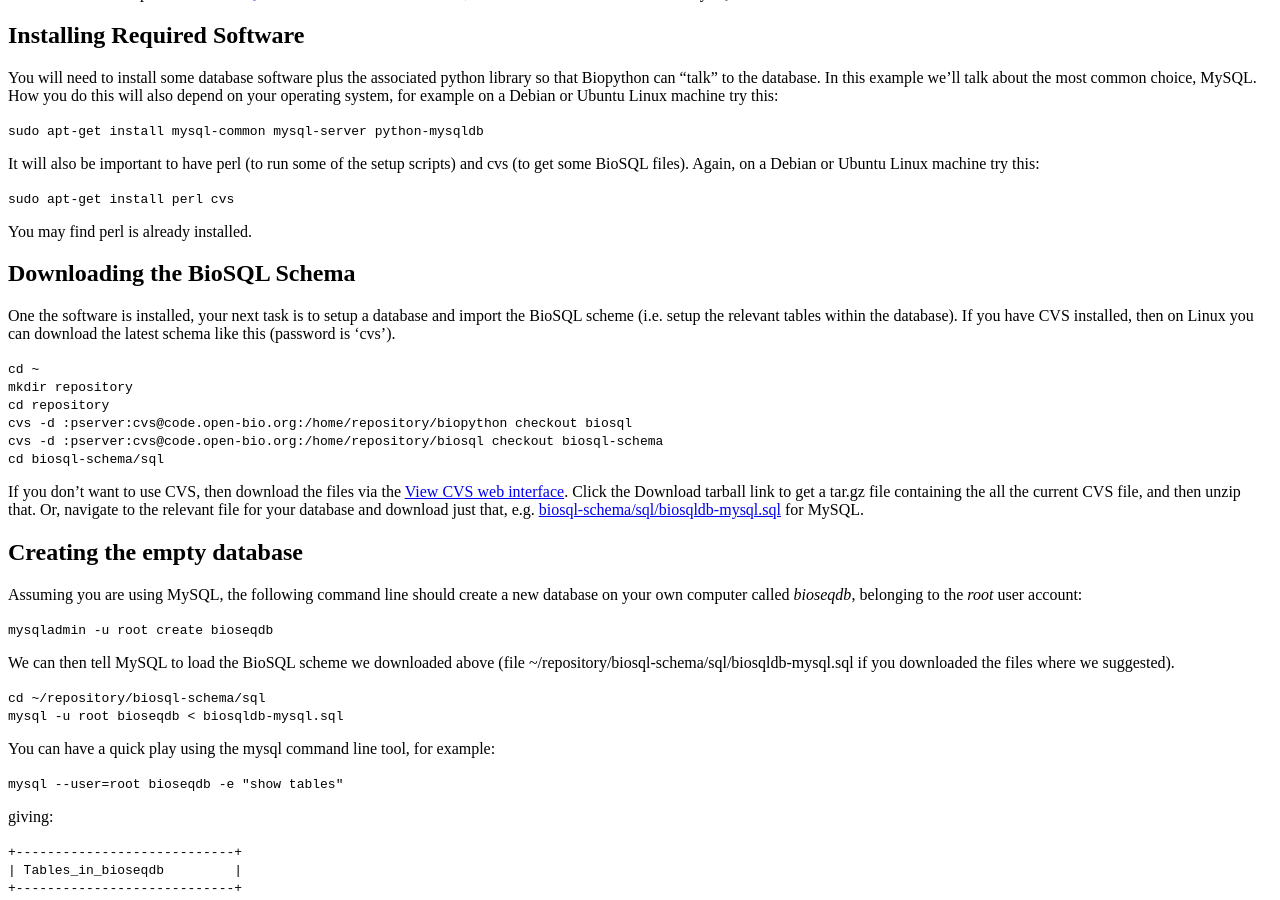
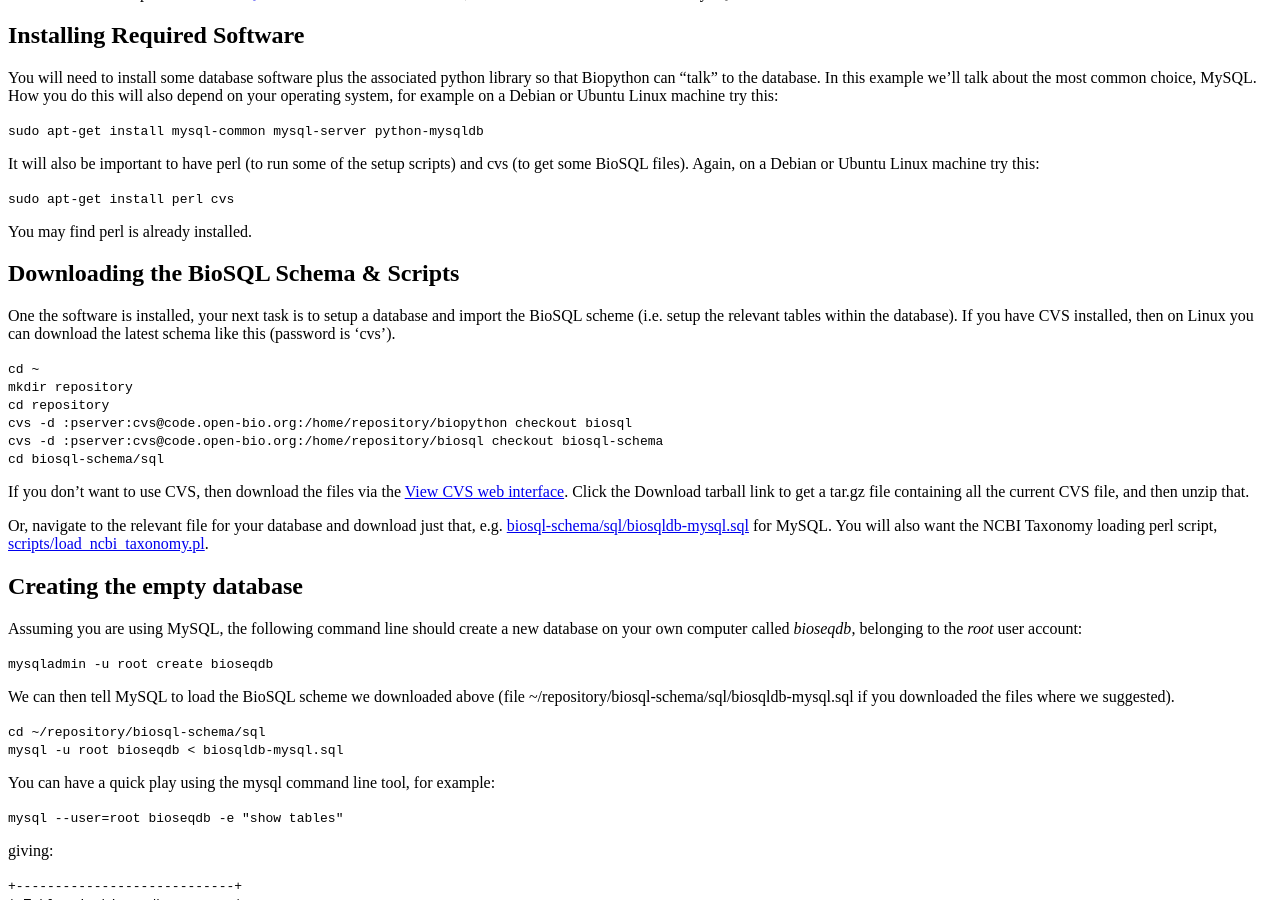
Before and after one commit to biopython/biopython.github.io, a Jekyll site: the page built from wiki/BioSQL.md, in a window 1280 px wide and 900 px high, scrolled down 368 px. Built offline with Jekyll 4.4.1, drawn with Linux system fonts in a browser that asks for light colours.

Commit message:
ViewCVS link to scripts/load_ncbi_taxonomy.pl

```diff
--- a/wiki/BioSQL.md
+++ b/wiki/BioSQL.md
@@ -57,8 +57,8 @@ Ubuntu Linux machine try this:
 
 You may find perl is already installed.
 
-Downloading the BioSQL Schema
------------------------------
+Downloading the BioSQL Schema & Scripts
+---------------------------------------
 
 One the software is installed, your next task is to setup a database and
 import the BioSQL scheme (i.e. setup the relevant tables within the
@@ -75,11 +75,14 @@ latest schema like this (password is 'cvs').
 If you don't want to use CVS, then download the files via the [View CVS
 web
 interface](http://cvs.open-bio.org/cgi-bin/viewcvs/viewcvs.cgi/?cvsroot=biosql).
-Click the Download tarball link to get a tar.gz file containing the all
-the current CVS file, and then unzip that. Or, navigate to the relevant
-file for your database and download just that, e.g.
+Click the Download tarball link to get a tar.gz file containing all the
+current CVS file, and then unzip that.
+
+Or, navigate to the relevant file for your database and download just
+that, e.g.
 [biosql-schema/sql/biosqldb-mysql.sql](http://cvs.open-bio.org/cgi-bin/viewcvs/viewcvs.cgi/biosql-schema/sql/biosqldb-mysql.sql?cvsroot=biosql)
-for MySQL.
+for MySQL. You will also want the NCBI Taxonomy loading perl script,
+[scripts/load\_ncbi\_taxonomy.pl](http://cvs.open-bio.org/cgi-bin/viewcvs/viewcvs.cgi/biosql-schema/scripts/load_ncbi_taxonomy.pl?cvsroot=biosql).
 
 Creating the empty database
 ---------------------------
```
Also changed, not shown: 1 other file.
